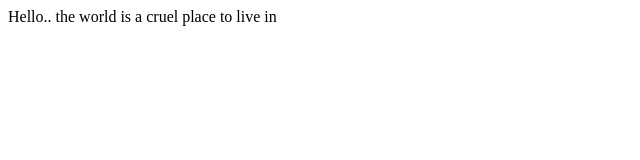
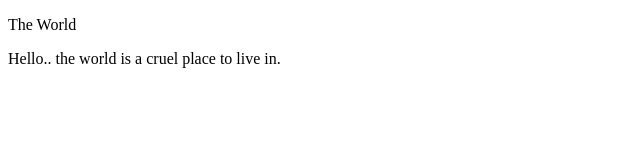
Before and after one commit to Fernando-96/lecture-0, a plain HTML site: page index.html in a window 1280 px wide. Shown: the whole page, without its empty margins (0-640 px from the left). Drawn offline with Linux system fonts and the light colour scheme.

Commit message:
Update index.html

```diff
--- a/index.html
+++ b/index.html
@@ -6,6 +6,7 @@
     <title>Document</title>
 </head>
 <body>
-    Hello.. the world is a cruel place to live in
+    <p> The World </p>
+    Hello.. the world is a cruel place to live in.
 </body>
 </html>
```
